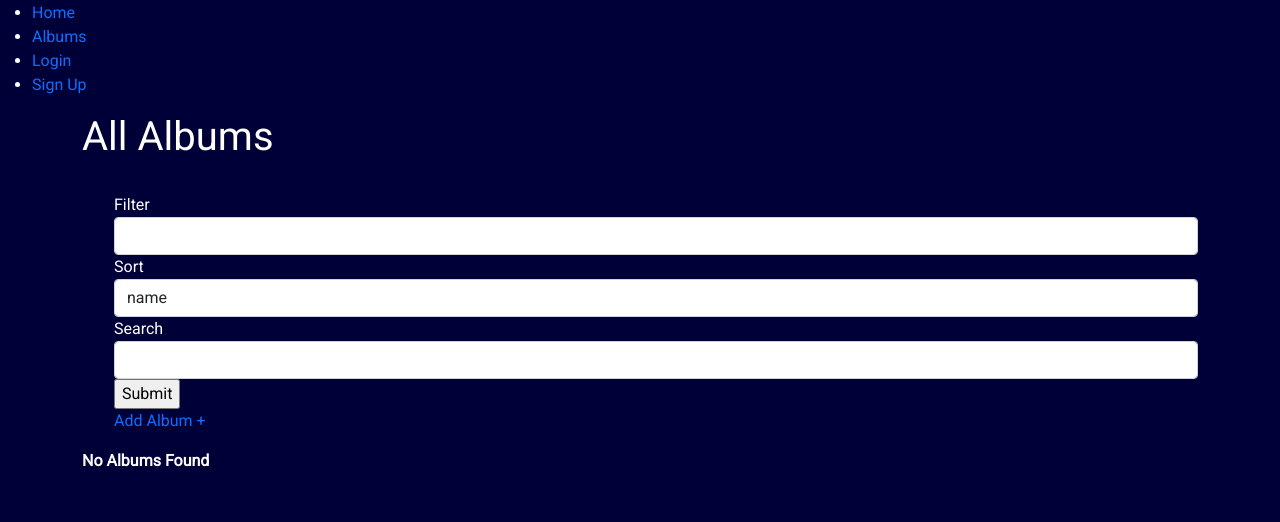
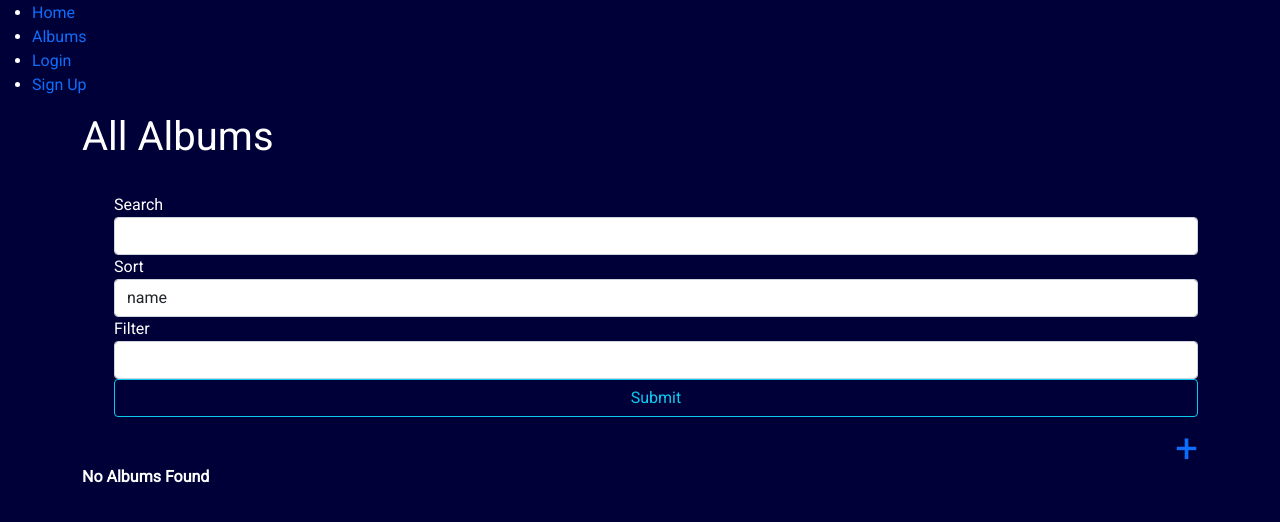
Before and after one commit to SilencedGoose/Intempo, a Django app: page /intempo/albums/ in a window 1280 px wide. Shown: the part 149-671 px from the top of the page. Run offline with Django 3.2, Linux system fonts and the light colour scheme; data that the repository does not hold is empty; some libraries are stand-ins or nearby versions.

Commit message:
Added A few things to album page

```diff
--- a/intempo/forms.py
+++ b/intempo/forms.py
@@ -35,13 +35,11 @@ class AlbumForm(forms.ModelForm):
         tag_str = tag_str[0:len(tag_str)-2:]
         return tag_str
 
-
+    search = forms.CharField(required = False)
+    DB_Fields = list((f.name,u""+(" ".join(f.name.split("_")))) for f in Album._meta.fields[1:4:])
+    DB_Fields.append(("avg_rev","review score"))
+    sort = forms.ChoiceField(choices=DB_Fields, required = False)
     filter = forms.CharField(required = False, help_text = get_tags() )
-    DB_Fields = list((f.name,u""+(" ".join(f.name.split("_")))) for f in Album._meta.fields[1:4:])
-    DB_Fields.append(("avg_rev","Average Review"))
-    sort = forms.ChoiceField(choices=DB_Fields, required = False)
-    search = forms.CharField(required = False)
-
 
 
     class Meta:
--- a/intempo/views.py
+++ b/intempo/views.py
@@ -7,6 +7,8 @@ from django.contrib.auth.models import User
 from intempo.forms import UserForm, UserProfileForm, AddAlbumForm, AddReviewForm, AlbumForm, UpdateUserForm, UpdateUserProfileForm, AddCommentForm
 
 
+
+##returns a list which contains each word in name, artist and description
 def get_album_info_as_list(album):
     string = album.name + " " + album.artist + " " + album.description + " " + str(album.creation_date).replace("-", " ")
     list = string.upper().split(" ")
@@ -29,70 +31,61 @@ def albums(request):
     form = AlbumForm()
 
 
-
-
     if request.method == 'GET':
         form = AlbumForm(request.GET)
 
         if form.is_valid():
 
-
+            ## where a sort parameter matching that of a field is given
+            ## sort by that field name
             if form.cleaned_data['sort'] in [f.name for f in Album._meta.fields[1:4:]]:
                 album = Album.objects.order_by(form.cleaned_data['sort'])
             else:
+                ##else sort by average rating
                 album = sorted(Album.objects.all(), key=lambda a:a.avg_rating, reverse=True)
 
 
-
+            ##gets all the tags given by the user and splits
+            ##them into a list
             filteredalbum = []
             user_tags = form.cleaned_data['filter'].split(',')
             user_tags = [i.strip().upper() for i in user_tags]
 
 
+            ##adds all the albums which contain at least 1 tag to the
+            ##filteredalbum list
             if user_tags != ['']:
                 for A in album:
                     for t in user_tags:
-                        if(t in A.tags_as_list):
+                        if(t in A.tags_as_list) and (A not in filteredalbum):
                             filteredalbum.append(A)
+
             else:
                 filteredalbum = album
 
-
+            ##gets search value
             search = form.cleaned_data['search']
             if search != '':
+
+                ##copies the filtered albums to a new list
                 new_filtered_album = [i for i in filteredalbum]
                 filteredalbum = []
+
+                ##splits search term into words in a list
                 search = search.split(" ")
 
+                ##checks if one search term is in the album info list
                 for A in new_filtered_album:
                     for s in search:
-                        if s.upper() in get_album_info_as_list(A):
+                        if s.upper() in get_album_info_as_list(A) and A not in filteredalbum:
+                            ##adds to filtered album if so
                             filteredalbum.append(A)
-                            break
+    else:
+        filteredalbum = Album.objects.all()
+    context_dict["Albums"] = filteredalbum
+    context_dict["form"] = form
+    return render(request, 'intempo/albums.html', context=context_dict)
 
-            context_dict["Albums"] = filteredalbum
-            context_dict["form"] = form
-            return render(request, 'intempo/albums.html', context=context_dict)
-
-    album = Album.objects.all()
-    context_dict["Albums"] = album
-    context_dict["form"] = form
-    response = render(request, 'intempo/albums.html', context=context_dict)
-    return response
-
-
-# def album_page(request, album_id):
-
-#     form = AddCommentForm()
-#     if request.method == 'POST':
-#         current_user_profile = UserProfile.objects.all().get(user = request.user)
-#         form = AddCommentForm(request.POST)
-#         if form.is_valid():
-#             comment = form.save(commit=False)
-#             comment.user = current_user_profile
-#             comment.review = review
-#             comment.save()
-#             return redirect(reverse("intempo:album_page"))
 
 def album_page(request, album_id):
     try:
@@ -146,19 +139,6 @@ def album_page(request, album_id):
     response = render(request, 'intempo/album_page.html', context=context_dict)
     return response
 
-# def add_comment(request, review_id):
-#     form = AddCommentForm()
-#     if request.method == 'POST':
-#         form = AddCommentForm(request.POST)
-#         if form.is_valid():
-#             comment = form.save(commit=False)
-#             review = Review.objects.get(id=review_id)
-#             comment.review = review
-#             comment.user = UserProfile.objects.get(user=request.user)
-#             comment.save()
-#             return redirect("intempo:add_album", kwargs={'album_id': review.album.id})
-#     else:
-#         return not_found(request)
 
 def add_album(request):
     form = AddAlbumForm()
--- a/templates/intempo/albums.html
+++ b/templates/intempo/albums.html
@@ -12,23 +12,24 @@
   <ul>
 	<form id="form" method="GET" action="{% url 'intempo:albums' %}" class = "bootstrap4">
 			     {{ form | crispy}}
-			<input type="submit" name="submit" value="Submit" />
+			<input class="btn btn-outline-info col-12" type="submit" name="submit" value="Submit" style="float:center"/>
 	</form>
-    <a href="add_album"> Add Album +</a><br>
-
+	<span title ="Add an Album">
+	<h1><a href="{% url 'intempo:add_album' %}" style="float:right" >+</a></h1><br>
+	</span>
   </ul>
 		{% if Albums %}
 			<ul>
 				 <div>
+
 					{% for album in Albums%}
-						<div style="float:left; width:400px; height:400px; padding: 50px;">
+						<div style="float:left; width:400px; height:400px; padding: 40px;">
+
 						<a href="{% url 'intempo:album_page' album.id %}">
 						<img src="{{ MEDIA_URL }}{{ album.album_cover }}" class="img-thumbnail" alt="{{album.name}}">
-						<p>{{album.name}}</a><br>
-						{{album.time_of_creation}}<br>
+						<strong>{{album.name}}</strong></a><br>
+						{{album.time_of_creation}} <span class="rating rounded-circle border border-secondary float-end">{{ album.avg_rating }}</span><br>
 						{{album.artist}}<br>
-						Average rating: {{album.avg_rating}}
-						</p>
 						</div>
 					{% endfor%}
 				</div>
--- a/templates/intempo/base.html
+++ b/templates/intempo/base.html
@@ -26,8 +26,8 @@
   <body>
 
     <div id="nav">
-      <img src="{% static 'images/logo.png' %}" alt="Intempo logo" />
-
+      <a href= "{% url 'intempo:home' %}"><img src="{% static 'images/logo.png' %}" alt="Intempo logo" />
+	  </a>
       <nav>
         <ul>
           <li><a href="{% url 'intempo:home' %}">Home</a></li>
```
